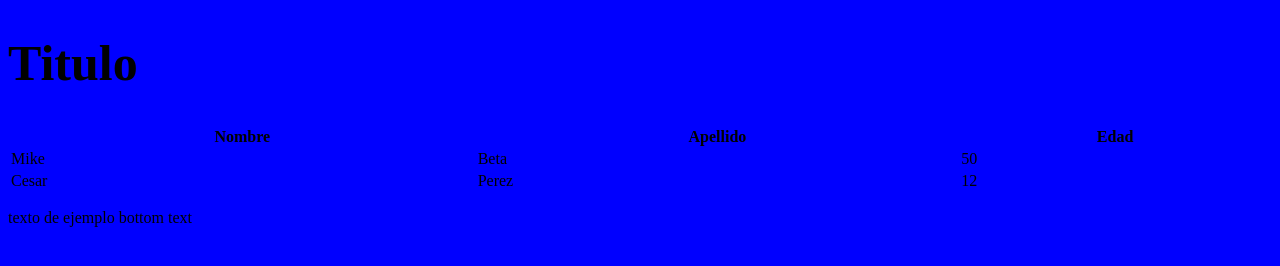
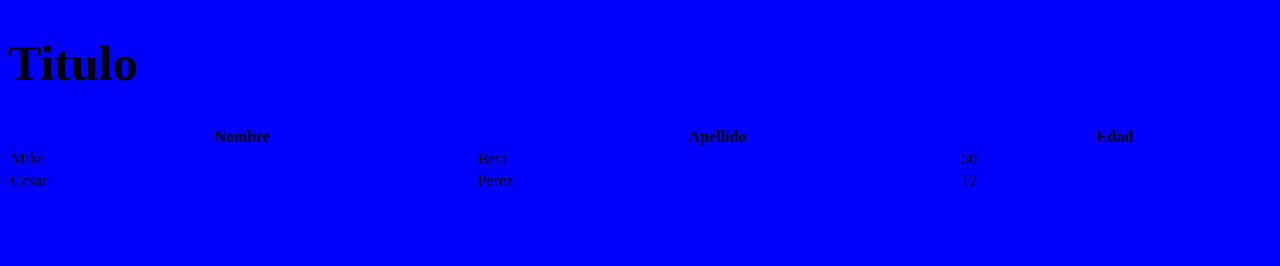
Before and after one commit to DavidYaelRoa/Testeo, a plain HTML site: page index.html in a window 1280 px wide. Drawn offline with Linux system fonts and the light colour scheme.

Commit message:
Merge branch 'NuevaRama' of https://github.com/DavidYaelRoa/Testeo into NuevaRama

```diff
--- a/index.html
+++ b/index.html
@@ -26,11 +26,5 @@
 	    <td>12</td>
 	  </tr>
 	</table>
-	<footer>
-		<p>
-			texto de ejemplo
-			bottom text
-		</p>
-	</footer>
 </body>
 </html>
```
